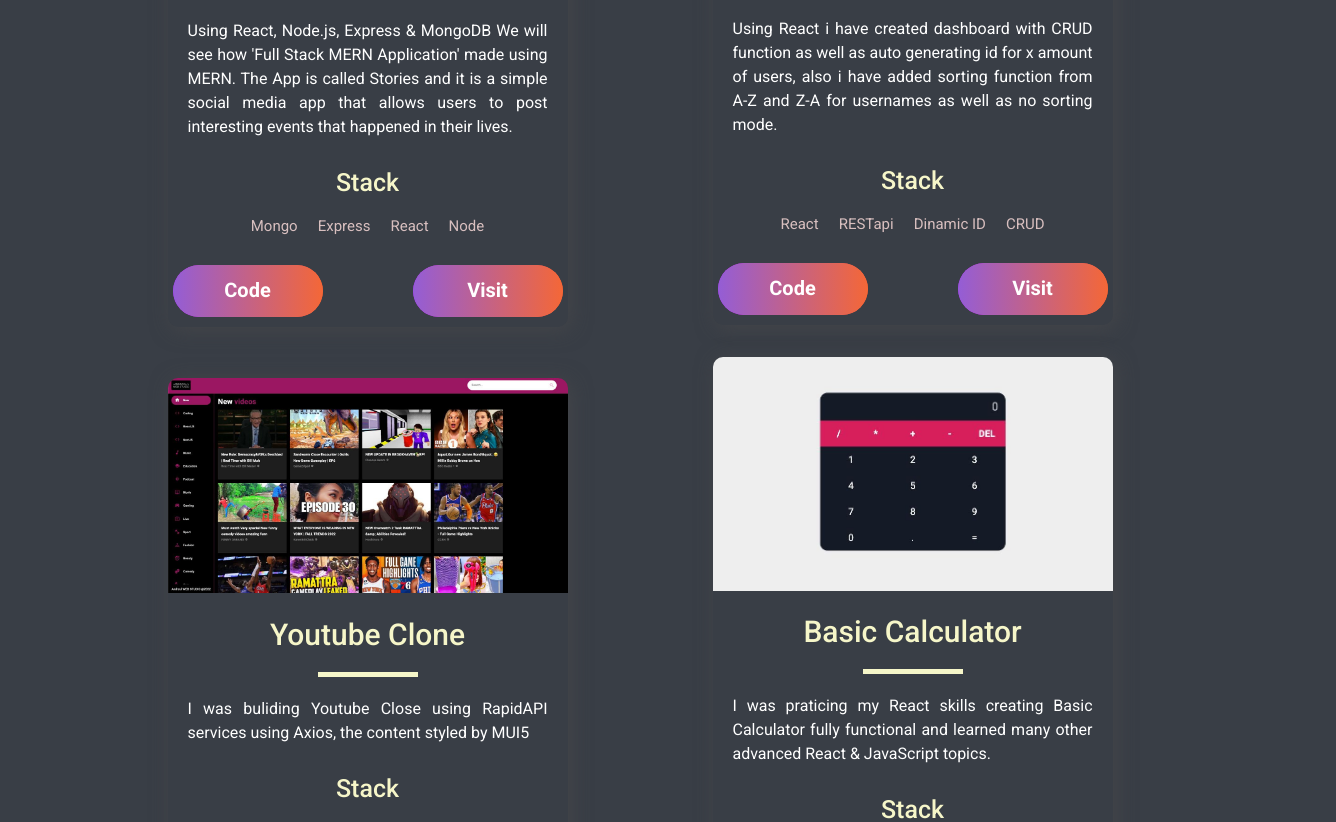
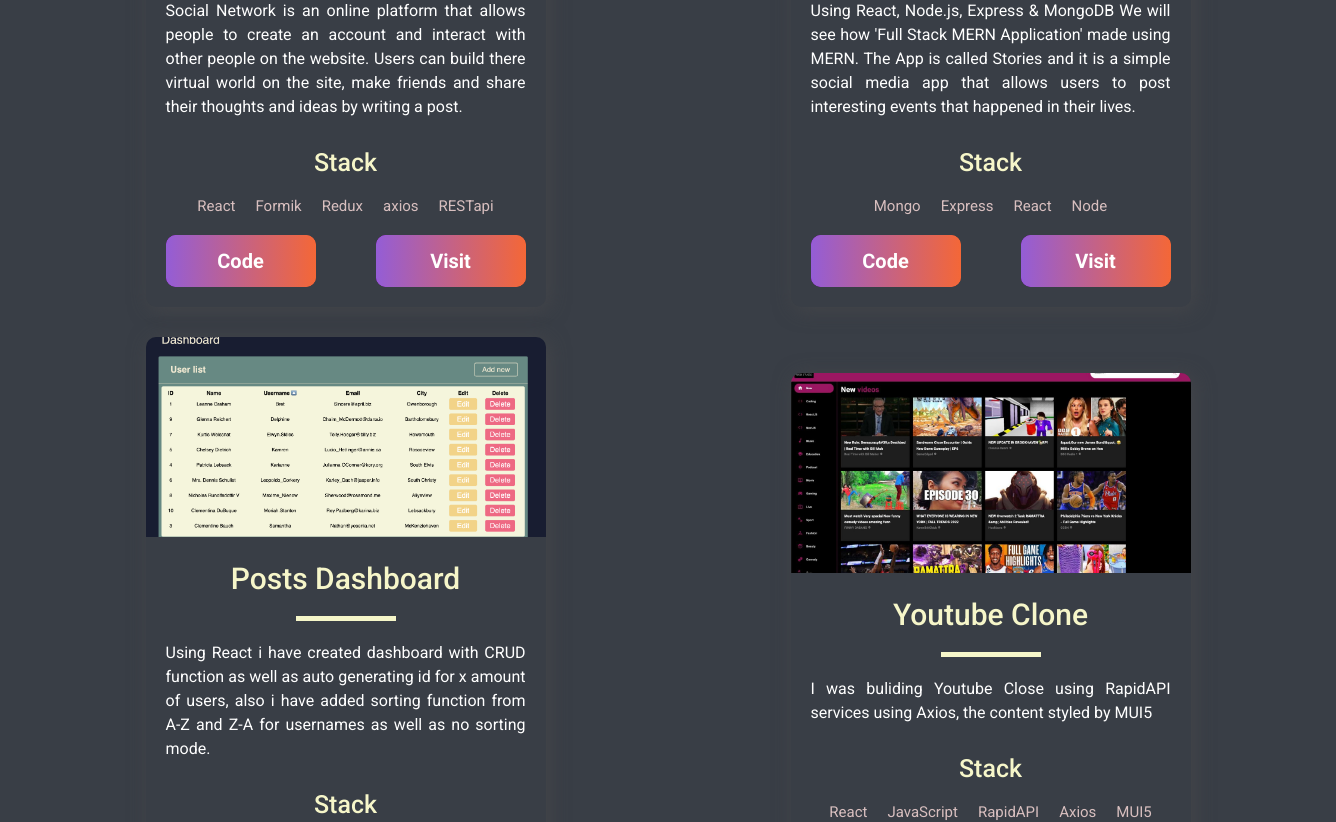
Before and after one commit to Aineken/new-portfolio, a React (Create React App) app: page / in a window 1280 px wide. Shown: the part 1120-1942 px from the top of the page, 1336 px wide, since content can reach past the window. Built offline with nearby package versions, Linux system fonts and the light colour scheme; a web font is replaced by a local one.

Commit message:
updates in Portfolio

```diff
--- a/public/index.html
+++ b/public/index.html
@@ -1,6 +1,15 @@
 <!DOCTYPE html>
 <html lang="en">
   <head>
+    <!-- Google tag (gtag.js) -->
+    <script async src="https://www.googletagmanager.com/gtag/js?id=G-ZV95C1E1B7"></script>
+    <script>
+      window.dataLayer = window.dataLayer || [];
+      function gtag(){dataLayer.push(arguments);}
+      gtag('js', new Date());
+
+      gtag('config', 'G-ZV95C1E1B7');
+    </script>
     <meta charset="utf-8" />
     <meta name="viewport" content="width=device-width, initial-scale=1" />
     <meta name="theme-color" content="#000000" />
--- a/src/components/Projects/ProjectsStyled.js
+++ b/src/components/Projects/ProjectsStyled.js
@@ -38,7 +38,7 @@
 
 export const CardImg = styled.img`
   width: 100%;
-  height: 30%;
+  height: 200px;
   object-fit: cover;
   ::selection {
     background: transparent;
@@ -84,7 +84,7 @@
 export const CardButtons = styled.div`
   display: flex;
   justify-content: space-between;
-  padding: 10px 5px;
+  padding: 0 20px 20px;
   gap: 30px;
 `;
 export const CardButton = styled.button`
--- a/src/constants/constants.js
+++ b/src/constants/constants.js
@@ -1,4 +1,14 @@
 export const projects = [
+    {
+        title: "Social Network",
+        description:
+            "Social Network is an online platform that allows people to create an account and interact with other people on the website. Users can build there virtual world on the site, make friends and share their thoughts and ideas by writing a post.",
+        image: "/images/2.png",
+        tags: ["React", "Formik", "Redux", "axios", "RESTapi"],
+        source: "https://github.com/Aineken/social_network",
+        visit: "https://andrzul-network.netlify.app",
+        id: 3,
+    },
     {
         title: "MERN Stories",
         description:
@@ -30,17 +40,6 @@
         id: 2,
     },
     {
-    title: "Basic Calculator",
-    description:
-      "I was praticing my React skills creating Basic Calculator fully functional and learned many other advanced React & JavaScript topics.",
-    image: "/images/2.png",
-    tags: ["React", "JavaScript"],
-    source: "https://github.com/Aineken/basic-calculator",
-    visit: "https://andrzul-calculator.netlify.app",
-    id: 1,
-  },
-
-  {
         title: "Quote Machine",
         description:
             "This application created to publish interesting quotes to your Twitter, sometimes if you do not know what to say in Twitter, you could use this application",
@@ -48,21 +47,21 @@
         tags: ["React", "JavaScript", "NPM", "Twitter"],
         source: "https://github.com/Aineken/quote-machine",
         visit: "https://andrzul-quotes.netlify.app/",
-    id: 2,
+        id: 4,
     },
 ];
 
 export const TimeLineData = [
-  { year: "2020/Dec", text: "Started my journey" },
-  { year: "2021/Mar", text: "Worked as a freelance developer" },
-  { year: "2022/Feb", text: "Founded Andrzul Web Studio" },
-  { year: "2022/Sep", text: "Shared my projects with the world" },
-  { year: "2022/Oct", text: "Started my own platform" },
+    {year: "2020/Dec", text: "Started my journey"},
+    {year: "2021/Mar", text: "Worked as a freelance developer"},
+    {year: "2022/Feb", text: "Founded Andrzul Web Studio"},
+    {year: "2022/Sep", text: "Shared my projects with the world"},
+    {year: "2022/Oct", text: "Started my own platform"},
 ];
 
 export const data = [
-  { number: 390, text: "Instagram Followers" },
-  { number: 5, text: "Friends" },
-  { number: 1, text: "Lovely hobby" },
-  { number: 5000, text: "Reason to remember my Name" },
+    {number: 390, text: "Instagram Followers"},
+    {number: 5, text: "Friends"},
+    {number: 1, text: "Lovely hobby"},
+    {number: 5000, text: "Reason to remember my Name"},
 ];
--- a/src/styles/GlobalComponents/index.js
+++ b/src/styles/GlobalComponents/index.js
@@ -1,6 +1,6 @@
 import styled from "styled-components";
 export const Container = styled.div`
-  max-width: 1280px;
+  max-width: 1400px;
   width: 100%;
   margin: auto;
 `;
@@ -10,7 +10,8 @@
   flex-direction: ${(props) => (props.row ? "row" : "column")};
   padding: ${(props) => (props.nopadding ? "0" : "32px 48px 0")};
   margin: 0 auto;
-  max-width: 1040px;
+  width: 100%;
+  max-width: 1240px;
   box-sizing: content-box;
   position: relative;
   overflow: hidden;
@@ -104,7 +105,7 @@
 export const ButtonBack = styled.div`
   width: ${({ alter }) => (alter ? "150px" : "262px")};
   height: ${({ alter }) => (alter ? "52px" : "64px")};
-  border-radius: 50px;
+  border-radius: 10px;
   font-size: ${({ alter }) => (alter ? "20px" : "24px")};
   font-weight: 600;
   display: flex;
@@ -139,7 +140,7 @@
 
 export const ButtonFront = styled.button`
   border: none;
-  border-radius: 50px;
+  border-radius: 10px;
   color: #fff;
   display: flex;
   position: absolute;
```
Also changed, not shown: public/images/2.png. Lines whose indentation alone changed are shown as unchanged.
